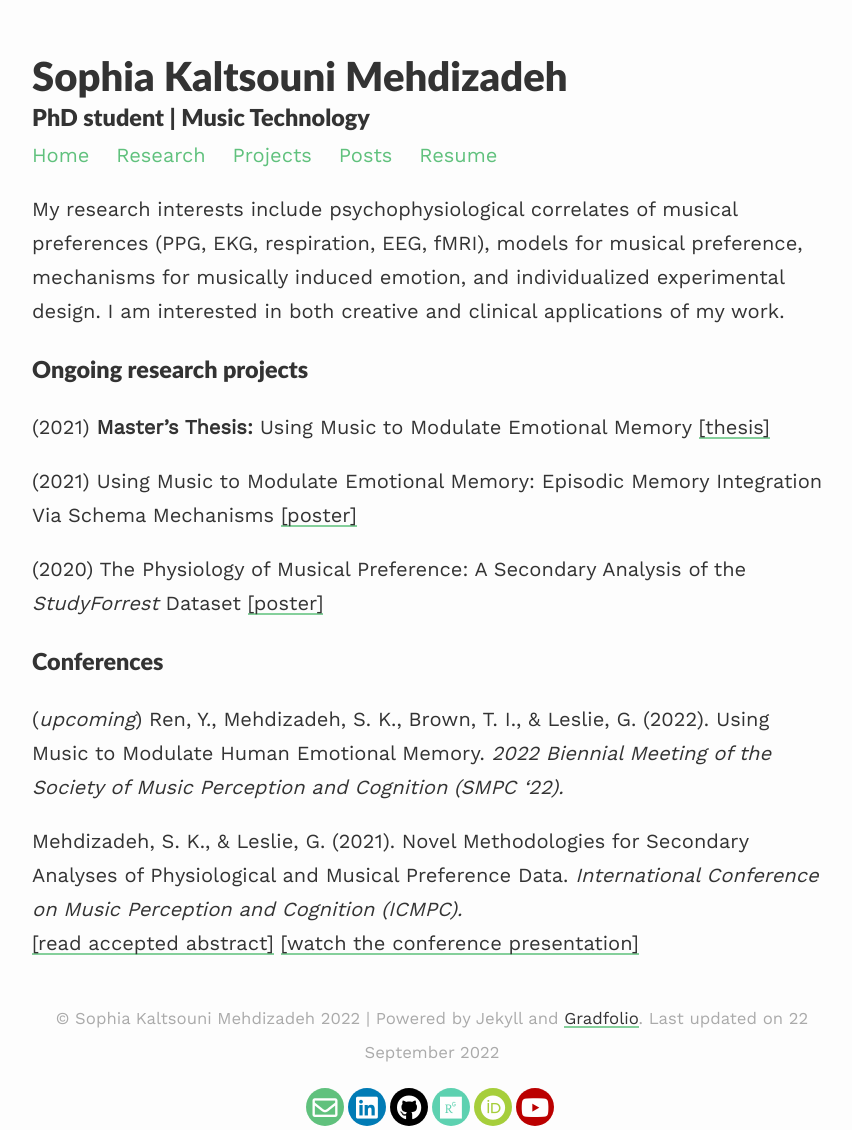
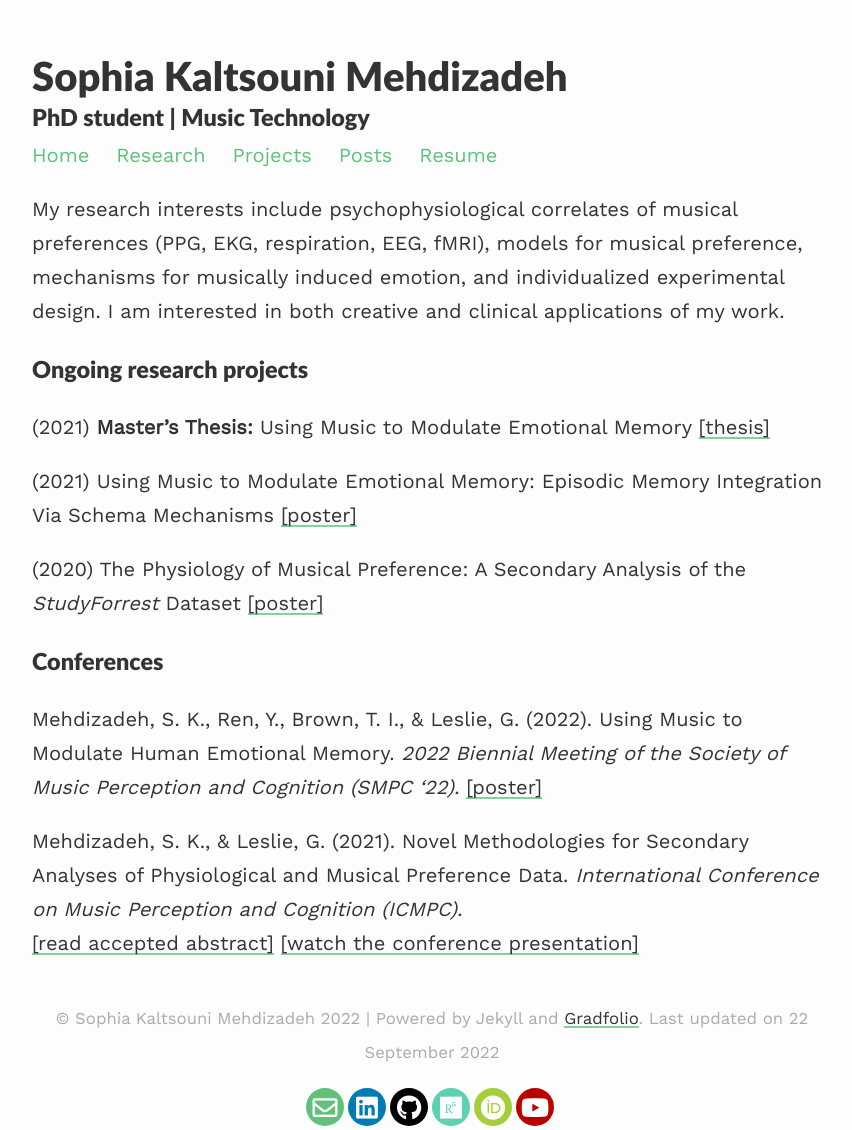
Before and after one commit to smehdizadeh/smehdizadeh.github.io, a Jekyll site: the page built from _pages/research.md, in a window 1280 px wide. Shown: the whole page, without its empty margins (208-1060 px from the left). Built offline with Jekyll 4.4.1, drawn with Linux system fonts in a browser that asks for light colours; nearby versions of some CDN libraries.

Commit message:
Update research.md

```diff
--- a/_pages/research.md
+++ b/_pages/research.md
@@ -17,7 +17,7 @@ My research interests include psychophysiological correlates of musical preferen
 
 ### Conferences ###
 
-(*upcoming*) Ren, Y., Mehdizadeh, S. K., Brown, T. I., & Leslie, G. (2022). Using Music to Modulate Human Emotional Memory. *2022 Biennial Meeting of the Society of Music Perception and Cognition (SMPC '22).*
+Mehdizadeh, S. K., Ren, Y., Brown, T. I., & Leslie, G. (2022). Using Music to Modulate Human Emotional Memory. *2022 Biennial Meeting of the Society of Music Perception and Cognition (SMPC '22).* [[poster]](/assets/files/SMPC_2022.pdf)
 
 Mehdizadeh, S. K., & Leslie, G. (2021). Novel Methodologies for Secondary Analyses of Physiological and Musical Preference Data. *International Conference on Music Perception and Cognition (ICMPC).*
 [[read accepted abstract]](https://drive.google.com/file/d/19EWTme7o50mX_L0zYN204Hpaqd2EUhN4/view) [[watch the conference presentation]](https://youtu.be/3p1wVwXEl0Y)
```
